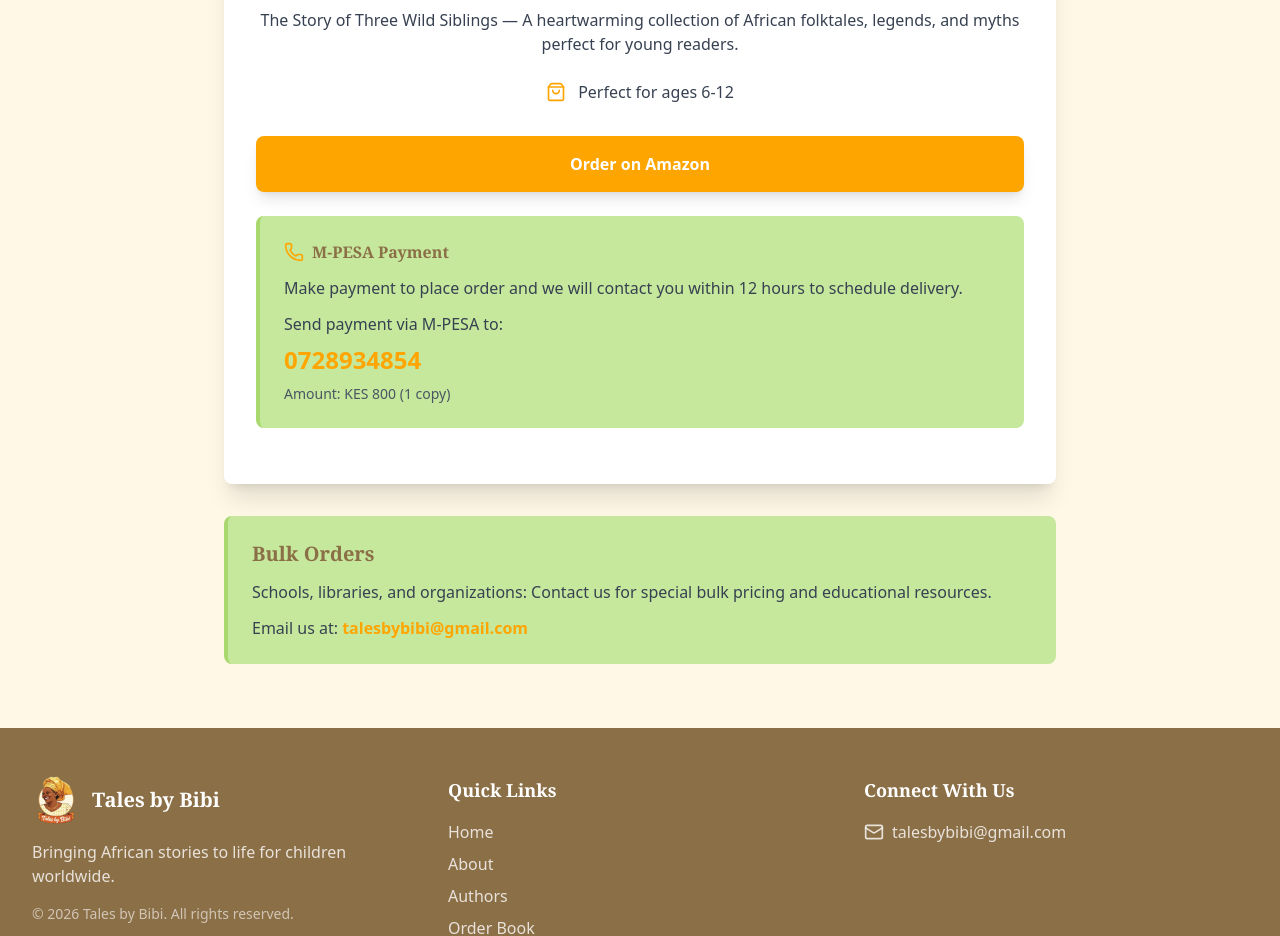
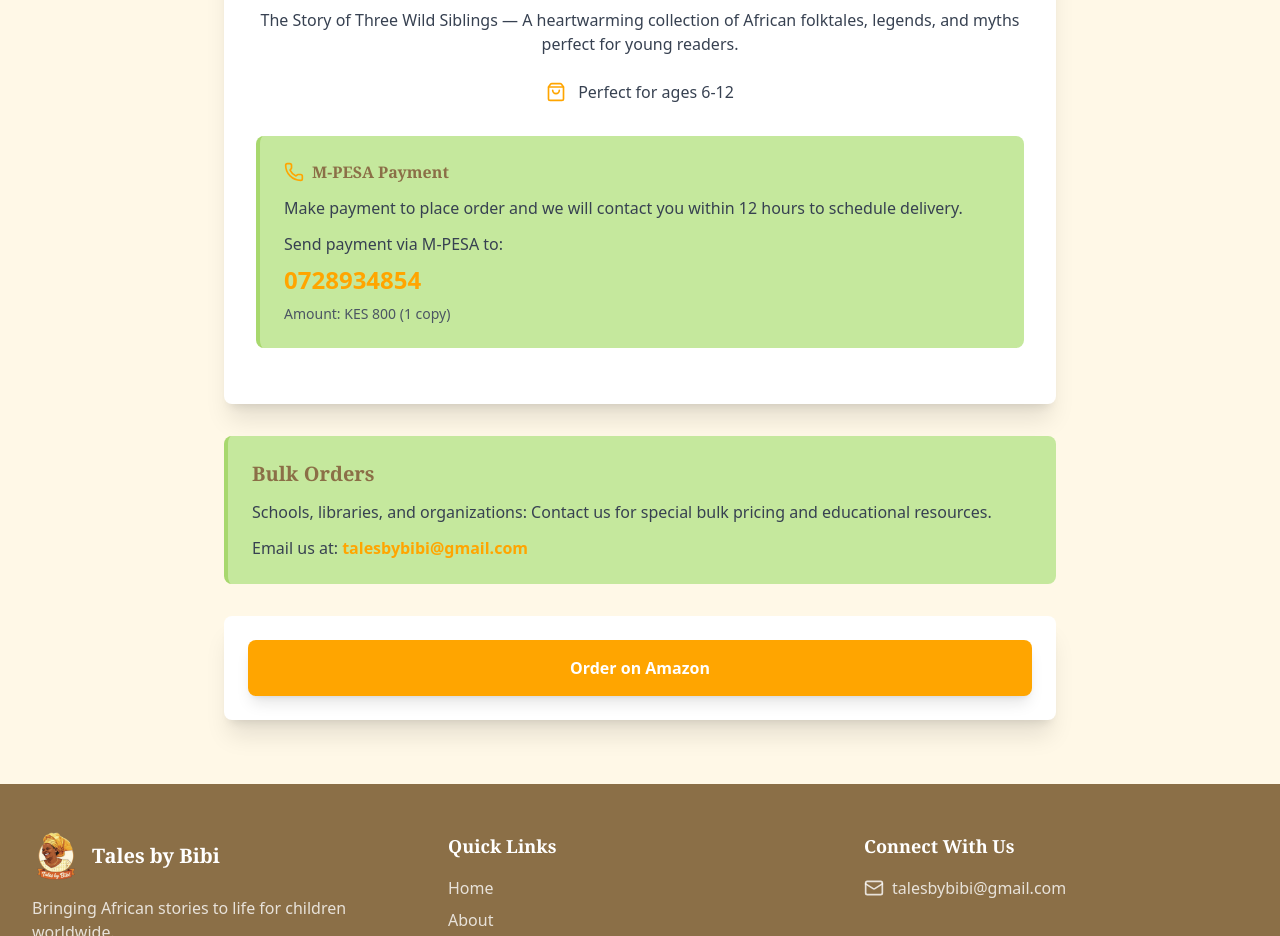
Before and after one commit to dochiengjr05/myTalesByBibi, a React (Vite) app: page /order in a window 1280 px wide. Shown: the part 1080-2016 px from the top of the page. Built offline with nearby package versions, Linux system fonts and the light colour scheme.

Commit message:
fix: update order page

```diff
--- a/src/pages/Order.tsx
+++ b/src/pages/Order.tsx
@@ -45,16 +45,6 @@
               </div>
             </div>
 
-            {/* Amazon Link */}
-            <div className="mb-6">
-              <Link
-                to="/coming-soon"
-                className="block w-full bg-sunset hover:bg-sunset-dark text-white font-bold py-4 px-6 rounded-lg text-center transition-colors duration-200 shadow-lg"
-              >
-                Order on Amazon
-              </Link>
-            </div>
-
             {/* M-PESA Payment Section */}
             <div className="bg-grass-light border-l-4 border-grass p-6 rounded-lg mb-6">
               <h3 className="font-display font-bold text-earth mb-3 flex items-center">
@@ -77,7 +67,7 @@
           </div>
 
           {/* Bulk Orders Section */}
-          <div className="bg-grass-light rounded-lg p-6 border-l-4 border-grass">
+          <div className="bg-grass-light rounded-lg p-6 border-l-4 border-grass mb-8">
             <h3 className="text-xl font-display font-bold text-earth mb-3">Bulk Orders</h3>
             <p className="text-gray-700 mb-3">
               Schools, libraries, and organizations: Contact us for special bulk pricing
@@ -87,6 +77,16 @@
               Email us at: <a href="mailto:talesbybibi@gmail.com" className="text-sunset font-semibold hover:underline">talesbybibi@gmail.com</a>
             </p>
           </div>
+
+          {/* Amazon Link */}
+          <div className="bg-white rounded-lg shadow-xl p-6">
+            <Link
+              to="/coming-soon"
+              className="block w-full bg-sunset hover:bg-sunset-dark text-white font-bold py-4 px-6 rounded-lg text-center transition-colors duration-200 shadow-lg"
+            >
+              Order on Amazon
+            </Link>
+          </div>
         </div>
       </section>
     </div>
```
